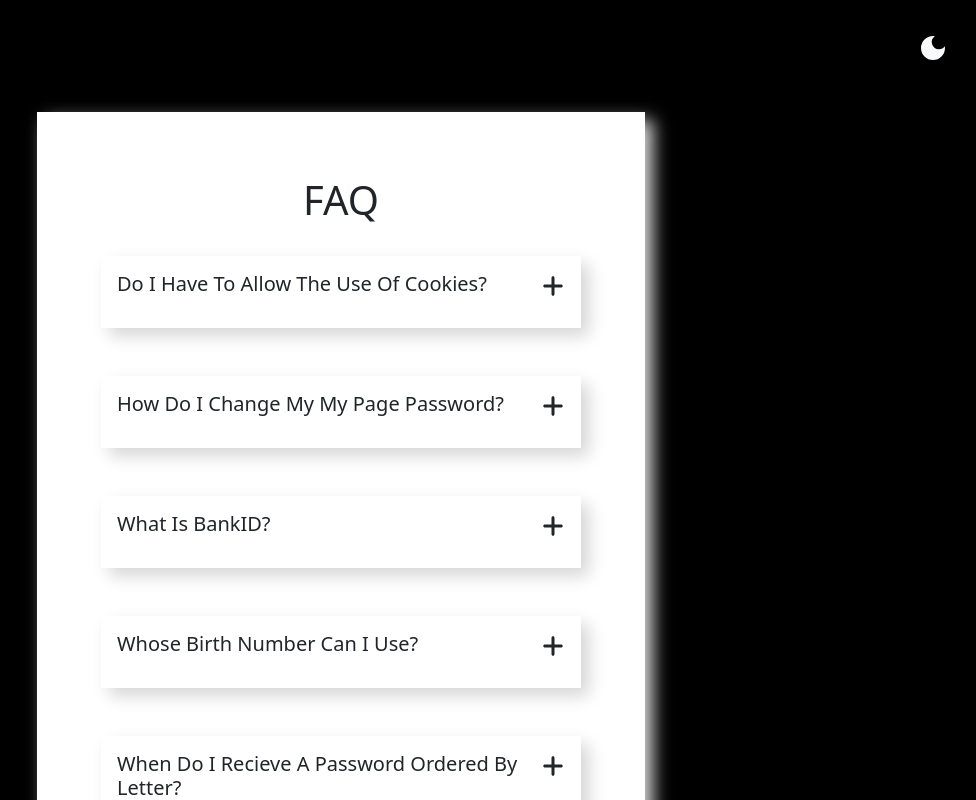
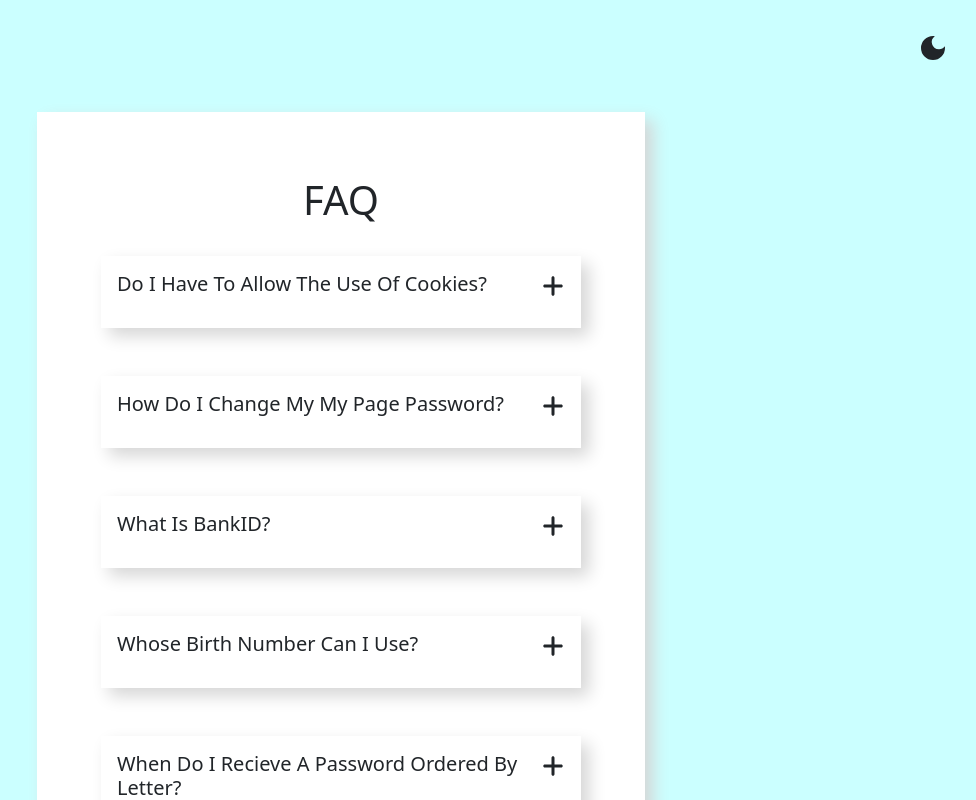
Before and after one commit to Srikargoud6/sampleprojects, a React (Create React App) app: page /questions in a window 1280 px wide. Shown: the top 800 px of the page, without its empty margins (299-1275 px from the left). Built offline with nearby package versions, Linux system fonts and the light colour scheme.

Commit message:
added dark mode

```diff
--- a/src/Components/Questions/Questions.jsx
+++ b/src/Components/Questions/Questions.jsx
@@ -29,14 +29,14 @@ const questions = [
 const Questions = () => {
   const [dark, setDark] = useState(false);
   return (
-    <div className="mainCont" id={dark ? "light" : "dark"}>
+    <div className="mainCont" id={dark ? "dark" : "light"}>
       {dark ? (
-        <MdLightMode className="theme" onClick={() => setDark(!dark)} />
-      ) : (
-        <MdDarkMode
+        <MdLightMode
           className="theme text-light"
           onClick={() => setDark(!dark)}
         />
+      ) : (
+        <MdDarkMode className="theme" onClick={() => setDark(!dark)} />
       )}
       <div className="questions">
         <h1 className="text-center">FAQ</h1>
```
